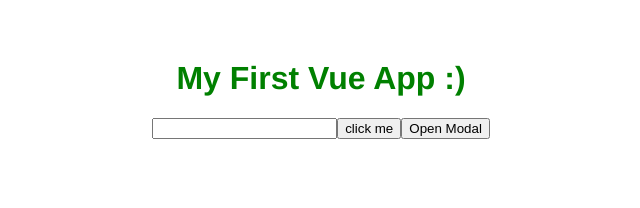
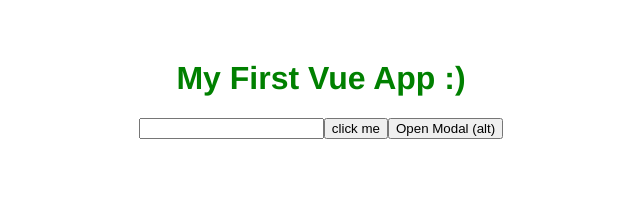
Before and after one commit to kinkatse/vuejs-practice, a Vue app in the folder pt2/modal-project/: page / in a window 1280 px wide. Shown: the top 208 px of the page, without its empty margins (319-959 px from the left). Built offline with nearby package versions, Linux system fonts and the light colour scheme.

Commit message:
Add Click Event Modifiers

```diff
--- a/pt2/modal-project/src/App.vue
+++ b/pt2/modal-project/src/App.vue
@@ -14,7 +14,10 @@
       @close="toggleModal"
     />
   </div>
-  <button @click="toggleModal">Open Modal</button>
+  <!-- <button @click="toggleModal">Open Modal</button> -->
+  <!-- <button @click.right="toggleModal">Open Modal</button> -->
+  <!-- <button @click.shift="toggleModal">Open Modal</button> -->
+  <button @click.alt="toggleModal">Open Modal (alt)</button>
 </template>
 
 <script>
--- a/pt2/modal-project/src/components/Modal.vue
+++ b/pt2/modal-project/src/components/Modal.vue
@@ -1,6 +1,8 @@
 <template>
     <!-- <div class="backdrop" @click="toggleModal"> -->
-    <div class="backdrop" @click="closeModal">
+    <!-- The .self event modifier is so that only clicking on this element,
+    not any element within, will trigger the click event listener -->
+    <div class="backdrop" @click.self="closeModal">
         <!-- The below errored out because of :class needing "" around it so I need single quotes -->
         <!-- <div class="modal" :class="{ day: theme === "day", night: theme === "night"}"> -->
         <div class="modal" :class="{ day: theme === 'day', night: theme === 'night'}">
@@ -18,6 +20,7 @@
     props: ['header', 'text', 'list', 'theme', 'toggleTheme', 'toggleModal'],
     methods: {
         closeModal() {
+            // This will target any close event listener (@close) and trigger that event
             this.$emit('close')
         }
     }
```
